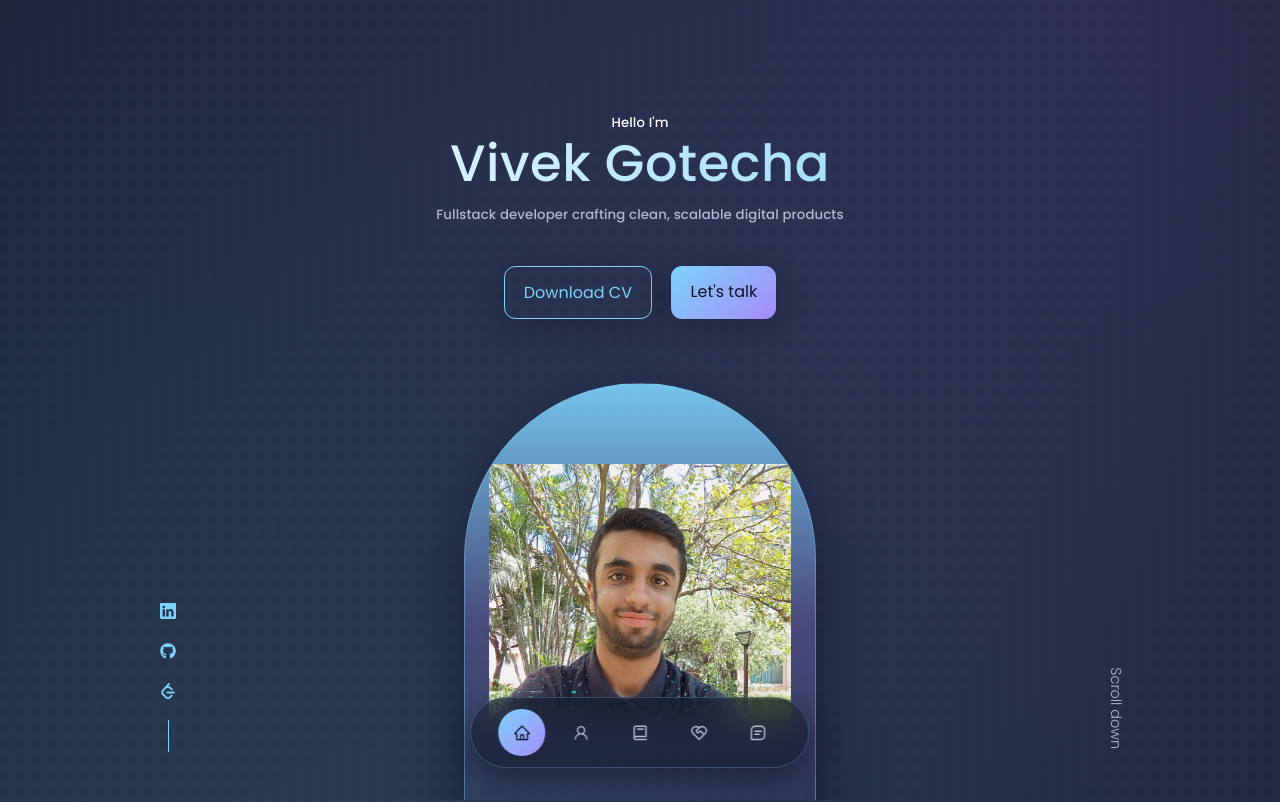
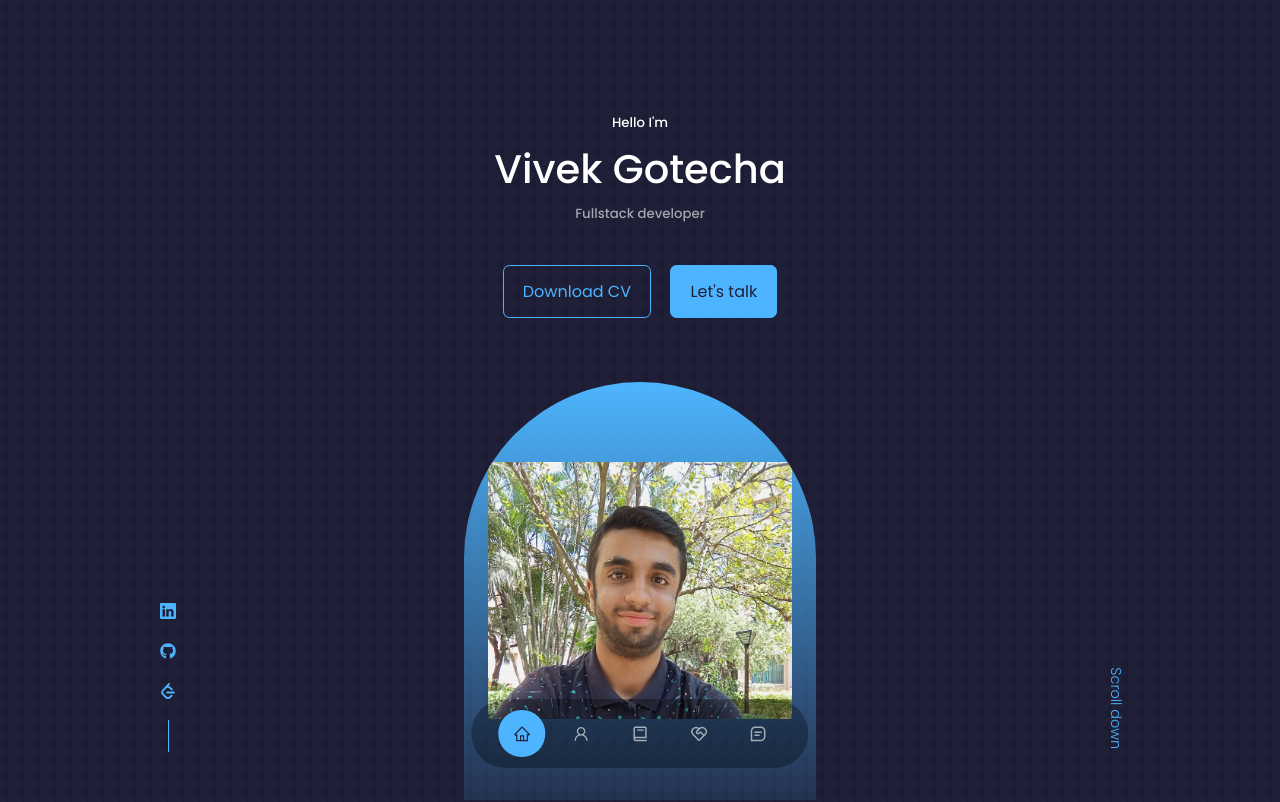
Before and after one commit to vrgotecha/Portfolio-Website, a React (Create React App) app: page / in a window 1280 px wide. Shown: the top 802 px of the page. Built offline with nearby package versions, Linux system fonts and the light colour scheme.

Commit message:
change the color of the header and the nav bar to match the new design. Also updated the about section to include more information about my background and experience. Finally, made some minor adjustments to the portfolio section to improve the layout and make it more visually appealing.

```diff
--- a/src/components/about/about.css
+++ b/src/components/about/about.css
@@ -31,20 +31,18 @@
 }
 
 .about__card{
-    background: rgba(17, 26, 49, 0.8);
-    border: 1px solid rgba(125, 211, 252, 0.15);
+    background: var(--color-bg-variant);
+    border: 1px solid transparent;
     border-radius: 1rem;
     padding: 2rem;
     text-align: center;
     transition: var(--transition);
-    box-shadow: 0 14px 30px rgba(8, 13, 35, 0.35);
 }
 
 .about__card:hover{
-    background: rgba(125, 211, 252, 0.08);
+    background: transparent;
     border-color: var(--color-primary-variant);
     cursor: default;
-    transform: translateY(-6px);
 }
 
 .about__icon {
@@ -65,7 +63,6 @@
 .about__content p{
     margin: 2rem 0 2.6rem;
     color: var(--color-light);
-    font-size: 1.02rem;
 }
 
 /* MEDIA QUERIES (MEDIUM DEVICES) */
--- a/src/components/header/Header.jsx
+++ b/src/components/header/Header.jsx
@@ -10,7 +10,7 @@ const Header = () => {
       <div className="container header__container">
         <h5>Hello I'm</h5>
         <h1>Vivek Gotecha</h1>
-        <h5 className="text-light">Fullstack developer crafting clean, scalable digital products</h5>
+        <h5 className="text-light">Fullstack developer</h5>
         <CTA />
         <HeaderSocials/>
 
--- a/src/components/header/header.css
+++ b/src/components/header/header.css
@@ -8,19 +8,6 @@ header {
     text-align: center;
     height: 100%;
     position: relative;
-}
-
-.header__container h1 {
-    font-size: 3.2rem;
-    line-height: 1.1;
-    background: linear-gradient(120deg, var(--color-white), var(--color-primary));
-    -webkit-background-clip: text;
-    -webkit-text-fill-color: transparent;
-}
-
-.header__container .text-light {
-    max-width: 40rem;
-    margin: 0.8rem auto 0;
 }
 
 /*  CTA */
@@ -51,7 +38,7 @@ header {
 
 /*  ME */
 .me{
-    background: linear-gradient(180deg, rgba(125, 211, 252, 0.9), rgba(167, 139, 250, 0.25), transparent);
+    background: linear-gradient(var(--color-primary), transparent);
     width: 22rem;
     height: 30rem;
     position: absolute;
@@ -60,8 +47,6 @@ header {
     border-radius: 12rem 12rem 0 0;
     overflow: hidden;
     padding: 5rem 1.5rem 1.5rem 1.5rem;
-    border: 1px solid rgba(125, 211, 252, 0.4);
-    box-shadow: 0 25px 60px rgba(7, 11, 27, 0.55);
 }
 
 /* Scroll down */
@@ -73,7 +58,6 @@ header {
     transform: rotate(90deg);
     font-weight: 300;
     font-size: 0.9rem;
-    color: var(--color-light);
 }
 
 /* MEDIA QUERIES (MEDIUM DEVICES) */
--- a/src/components/nav/nav.css
+++ b/src/components/nav/nav.css
@@ -1,5 +1,5 @@
 nav {
-    background: rgba(14, 20, 38, 0.55);
+    background: rgba(0, 0, 0, 0.3);
     width: max-content;
     display: block;
     padding: 0.7rem 1.7rem;
@@ -11,9 +11,7 @@ nav {
     display: flex;
     gap: 0.8rem;
     border-radius: 3rem;
-    backdrop-filter: blur(15px);
-    border: 1px solid rgba(125, 211, 252, 0.25);
-    box-shadow: 0 12px 28px rgba(3, 8, 25, 0.45);
+    backdrop-filter: blur(15);
 }
 
 nav a{
@@ -26,10 +24,10 @@ nav a{
 }
 
 nav a:hover{
-    background: rgba(125, 211, 252, 0.15)
+    background: rgba(0, 0, 0, 0.3)
 }
 
 nav a.active{
-    background: linear-gradient(135deg, var(--color-primary), var(--color-secondary));
+    background: var(--color-primary);
     color: var(--color-bg);
 }
--- a/src/components/portfolio/portfolio.css
+++ b/src/components/portfolio/portfolio.css
@@ -5,18 +5,16 @@
 }
 
 .portfolio__item{
-    background: rgba(17, 26, 49, 0.86);
+    background: var(--color-bg-variant);
     padding: 1.2rem;
     border-radius: 2rem;
-    border: 1px solid rgba(125, 211, 252, 0.15);
+    border: 1px solid transparent;
     transition: var(--transition);
-    box-shadow: 0 14px 32px rgba(7, 10, 28, 0.35);
 }
 
 .portfolio__item:hover{
-    border-color: var(--color-primary-variant);
-    background: rgba(125, 211, 252, 0.08);
-    transform: translateY(-8px);
+    border-color: var(--color-primary);
+    background: transparent;
 }
 
 .portfolio__item-image{
--- a/src/index.css
+++ b/src/index.css
@@ -11,13 +11,12 @@
 }
 
 :root{
-    --color-bg: #0b1120;
-    --color-bg-variant: #111a31;
-    --color-primary: #7dd3fc;
-    --color-primary-variant: rgba(125, 211, 252, 0.35);
-    --color-secondary: #a78bfa;
+    --color-bg: #1f1f38;
+    --color-bg-variant: #2c2c6c;
+    --color-primary: #4db5ff;
+    --color-primary-variant: rgba(77, 181, 255, 0.4);
     --color-white: #fff;
-    --color-light: rgba(224, 231, 255, 0.75);
+    --color-light: rgba(255, 255, 255, 0.6);
 
     --transition: all 400ms ease;
 
@@ -39,11 +38,7 @@ body{
     background: var(--color-bg);
     color: var(--color-white);
     line-height: 1.7;
-    background-image:
-      radial-gradient(circle at 15% 20%, rgba(125, 211, 252, 0.22), transparent 35%),
-      radial-gradient(circle at 85% 0%, rgba(167, 139, 250, 0.22), transparent 30%),
-      url('../src/assets/bg-texture.png');
-    background-attachment: fixed;
+    background-image: url('../src/assets/bg-texture.png');
 }
 
 /* GENERAL STYLES */
@@ -54,7 +49,6 @@ body{
 
 h1, h2, h3, h4, h5{
     font-weight: 500;
-    letter-spacing: 0.01em;
 }
 
 h1{
@@ -63,7 +57,6 @@ h1{
 
 section{
     margin-top: 8rem;
-    position: relative;
 }
 
 section > h2, section > h5 {
@@ -94,22 +87,21 @@ a:hover{
     display: inline-block;
     color: var(--color-primary);
     padding: 0.75rem 1.2rem;
-    border-radius: 0.7rem;
+    border-radius: 0.4rem;
     cursor: pointer;
     border: 1px solid var(--color-primary);
     transition: var(--transition);
-    box-shadow: 0 8px 30px rgba(8, 11, 30, 0.32);
 }
 
 .btn:hover {
-    transform: translateY(-3px);
-    box-shadow: 0 12px 35px rgba(125, 211, 252, 0.25);
+    background: var(--color-white);
+    color: var(--color-bg);
+    border: transparent;
 }
 
 .btn-primary{
-    background: linear-gradient(135deg, var(--color-primary), var(--color-secondary));
+    background: var(--color-primary);
     color: var(--color-bg);
-    border: none;
 }
 
 img{
```
